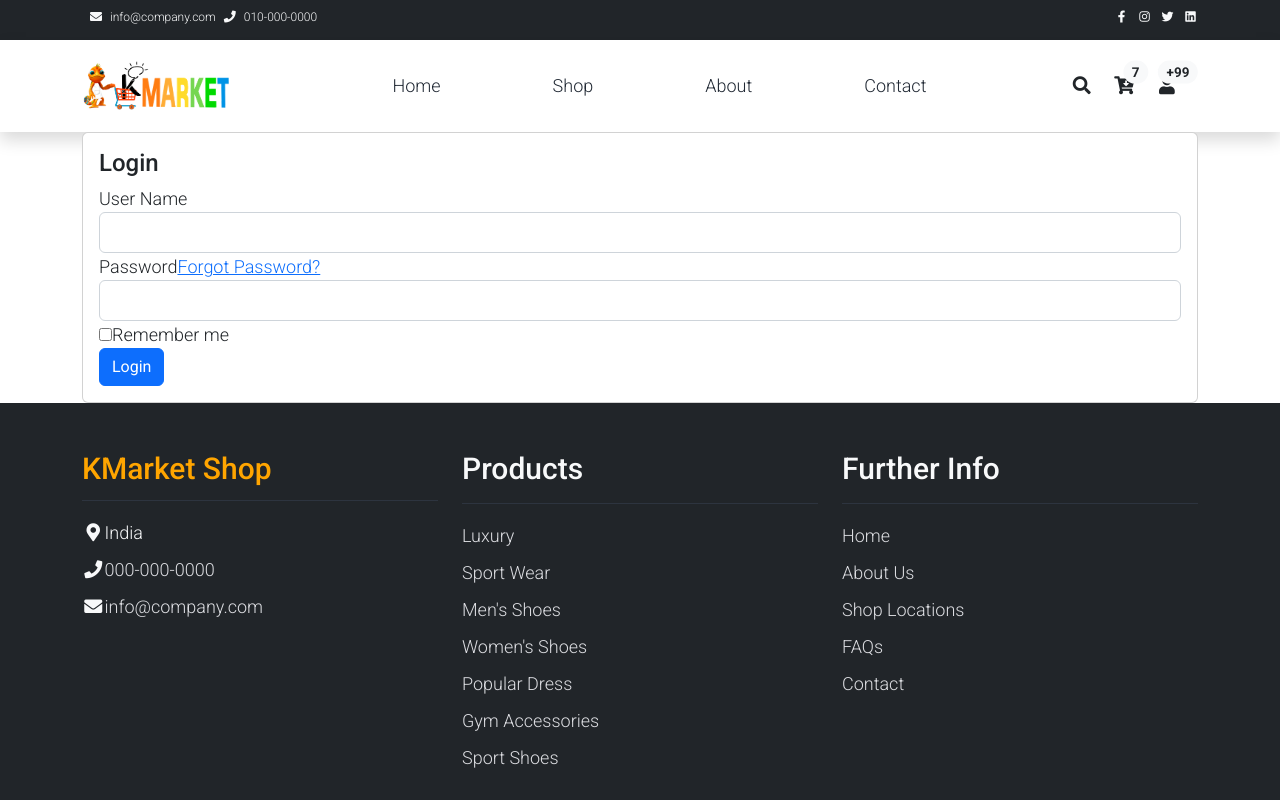
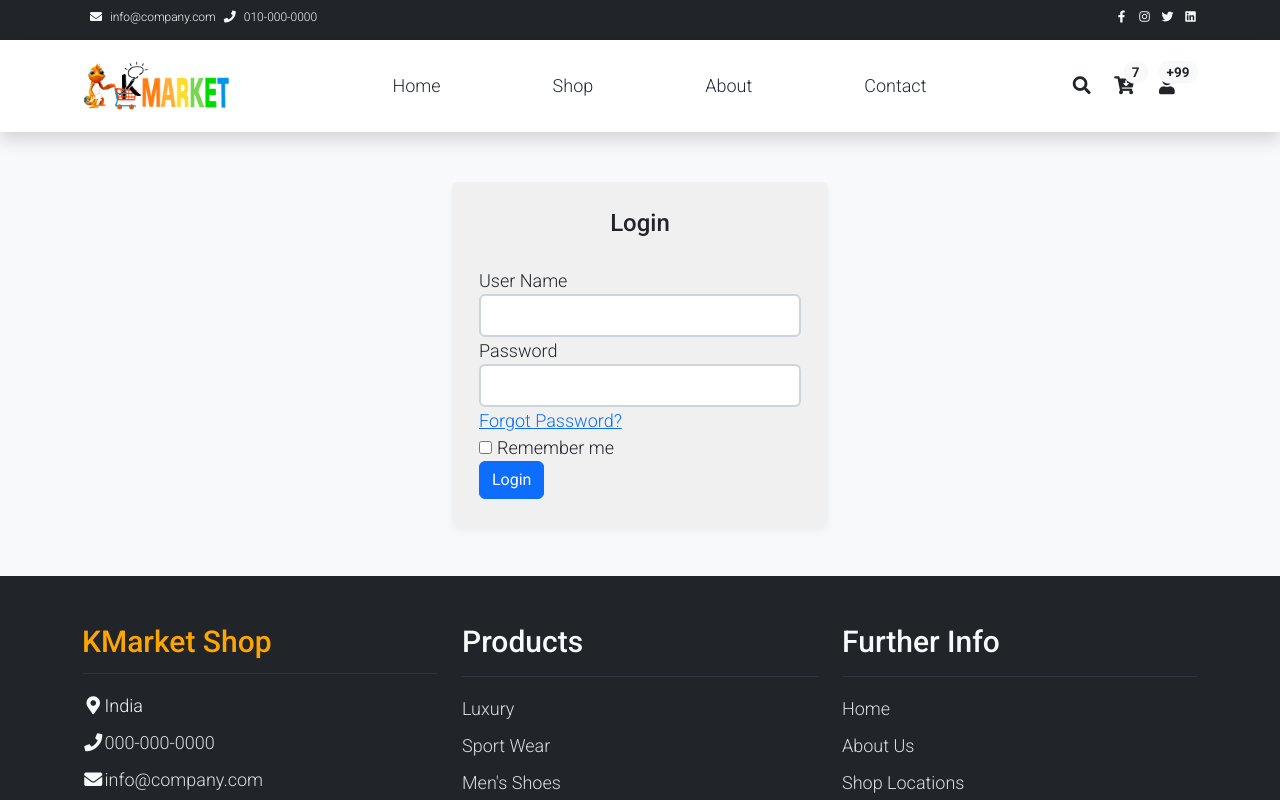
Before and after one commit to jeici21/proyecto-final, a React (Create React App) app in the folder e-commerce-front/: page /login in a window 1280 px wide. Shown: the top 800 px of the page. Built offline with nearby package versions, Linux system fonts and the light colour scheme.

Commit message:
Estilos al login.

```diff
--- a/e-commerce-front/src/App.css
+++ b/e-commerce-front/src/App.css
@@ -358,13 +358,93 @@ div {
   }
 }
 
-/*Login*/
+/* Dashboard */
 .dashboard-container {
   padding-top: 40px;
 }
 
 .dashboard-button {
   margin-top: 5px;
+}
+
+/* Login */
+.login-page {
+  background-color: #f7f9fb;
+  font-size: 14px;
+}
+
+.login-page .brand {
+  width: 90px;
+  height: 90px;
+  overflow: hidden;
+  border-radius: 50%;
+  margin: 40px auto;
+  box-shadow: 0 4px 8px rgba(0, 0, 0, .05);
+  position: relative;
+}
+
+.login-page .brand img {
+  width: 100%;
+}
+
+.login-page .card-wrapper {
+  width: 400px;
+}
+
+.login-page .card {
+  border-color: transparent;
+  box-shadow: 0 4px 8px rgba(0, 0, 0, .05);
+}
+
+.login-page .card.fat {
+  padding: 10px;
+  margin-top: 50px;
+  margin-bottom: 50px;
+  background-color: #f0f0f0;
+}
+
+.login-page .card .card-title {
+  margin-bottom: 30px;
+  text-align: center;
+}
+
+.login-page .form-control {
+  border-width: 2.3px;
+}
+
+.login-page .form-group label {
+  width: 100%;
+}
+
+.login-page .btn.btn-block {
+  padding: 12px 10px;
+}
+
+.login-page .custom-control {
+  display: flex;
+  flex-flow: row;
+  gap: 5px;
+}
+
+.login-alert {
+  margin-top: 20px;
+}
+
+@media screen and (max-width: 425px) {
+  .login-page .card-wrapper {
+    width: 90%;
+    margin: 0 auto;
+  }
+}
+
+@media screen and (max-width: 320px) {
+  .login-page .card.fat {
+    padding: 0;
+  }
+
+  .login-page .card.fat .card-body {
+    padding: 15px;
+  }
 }
 
 /* Footer */
--- a/e-commerce-front/src/pages/LoginPage.js
+++ b/e-commerce-front/src/pages/LoginPage.js
@@ -77,20 +77,19 @@ const LoginPage = ({ loading, error, ...props }) => {
                                             </div>
                                         </div>
                                         <div className="form-group">
-                                            <label>Password
-                                                <a href="forgot.html" className="float-right">
-                                                    Forgot Password?
-                                                </a>
-                                            </label>
+                                            <label>Password</label>
                                             <input id="password" type="password" className="form-control" minLength={8}
                                                 value={values.password} onChange={handleChange} name="password" required />
+                                            <a href="forgot.html" className="float-right">
+                                                Forgot Password?
+                                            </a>
                                             <div className="invalid-feedback">
                                                 Password is required
                                             </div>
                                         </div>
 
                                         <div className="form-group">
-                                            <div className="custom-control custom-checkbox">
+                                            <div className="custom-control">
                                                 <input type="checkbox" className="custom-control-input" id="customCheck1" />
                                                 <label className="custom-control-label" htmlFor="customCheck1">Remember me</label>
                                             </div>
@@ -119,7 +118,7 @@ const LoginPage = ({ loading, error, ...props }) => {
                                         </div>
                                     </form>
                                     {error &&
-                                        <Alert style={{ marginTop: '20px' }} variant="danger">
+                                        <Alert className='login-alert' variant="danger">
                                             {error}
                                         </Alert>
                                     }
```
